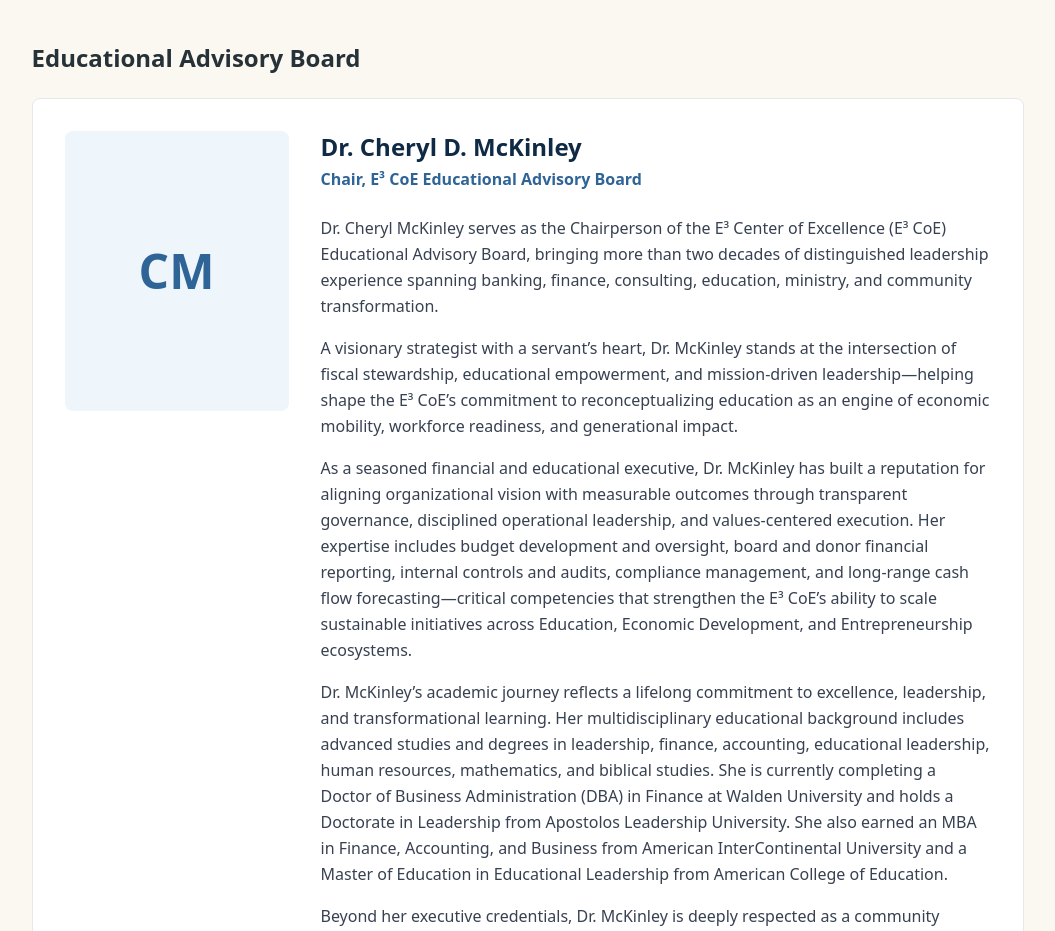
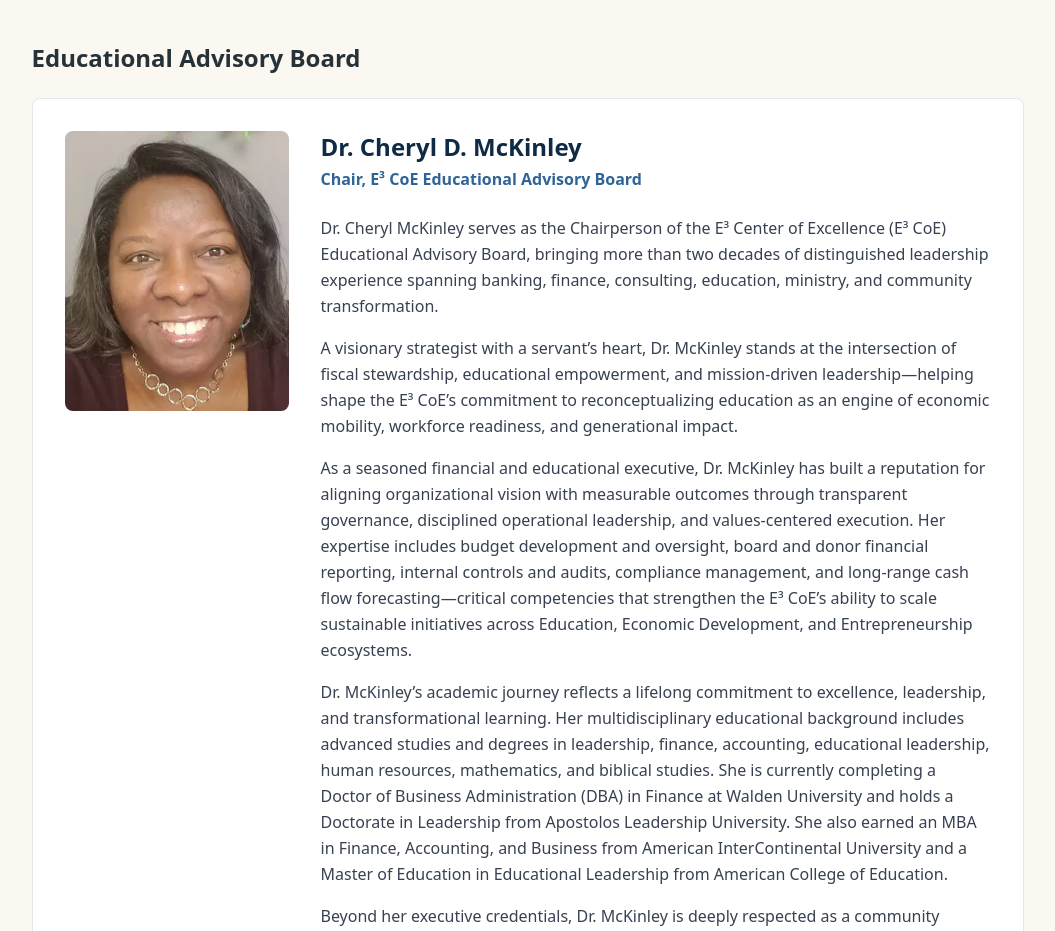
Before and after one commit to Helwingv/E3-CoE, an Astro site: page /about/board-and-team in a window 1280 px wide. Shown: the part 1140-2071 px from the top of the page, without its empty margins (105-1160 px from the left). Built offline with nearby package versions, Linux system fonts and the light colour scheme; Astro itself is replaced by a stand-in of ours.

Commit message:
Board and Team: add Dr. Cheryl D. McKinley's headshot
Cropped to a 4:5 portrait at the source's full width (398x498).

Co-Authored-By: Claude Opus 5.5 <noreply@anthropic.com>

```diff
--- a/src/pages/about/board-and-team.astro
+++ b/src/pages/about/board-and-team.astro
@@ -5,7 +5,7 @@ import SectionHeading from "../../components/SectionHeading.astro";
 
 /**
  * People shown on this page.
- * Photos: put the file in public/images/team/ (portrait 4:5, 800x1000)
+ * Photos: put the file in public/images/team/ (portrait 4:5, up to 800x1000)
  * and set `photo` to its path, e.g. "/images/team/antoine-smith.jpg".
  * Until a photo is set, the card shows the person's initials.
  */
@@ -39,7 +39,7 @@ const sections = [
         name: "Dr. Cheryl D. McKinley",
         role: "Chair, E³ CoE Educational Advisory Board",
         initials: "CM",
-        photo: undefined as string | undefined,
+        photo: "/images/team/cheryl-mckinley.jpg" as string | undefined,
         showCeoLetter: false,
         bio: [
           "Dr. Cheryl McKinley serves as the Chairperson of the E³ Center of Excellence (E³ CoE) Educational Advisory Board, bringing more than two decades of distinguished leadership experience spanning banking, finance, consulting, education, ministry, and community transformation.",
```
Also changed, not shown: public/images/team/cheryl-mckinley.jpg (added).
